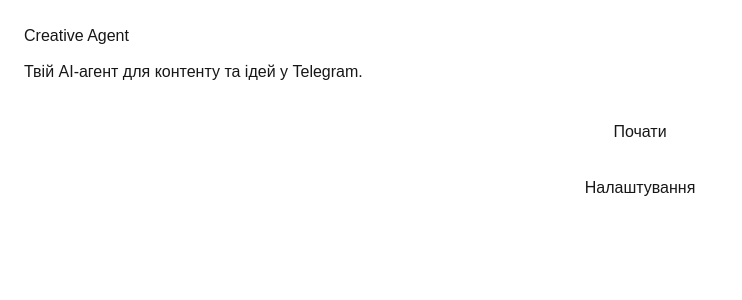
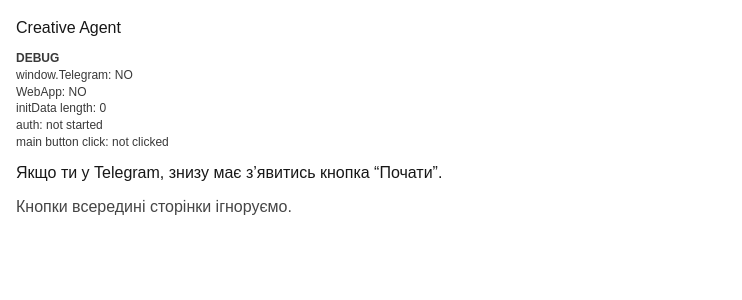
Before and after one commit to filyukvlad-prog/creative-agent, a Next.js app: page /onboarding in a window 1280 px wide. Shown: the top 300 px of the page, without its empty margins (0-742 px from the left). Built offline with nearby package versions, Linux system fonts and the light colour scheme.

Commit message:
Add onboarding debug panel + Telegram MainButton

```diff
--- a/app/onboarding/page.tsx
+++ b/app/onboarding/page.tsx
@@ -1,33 +1,82 @@
 "use client";
 
-import { useEffect } from "react";
-
-import Link from "next/link";
+import { useEffect, useState } from "react";
 
 export default function OnboardingPage() {
+  const [debug, setDebug] = useState({
+    hasTelegram: false,
+    hasWebApp: false,
+    initDataLen: 0,
+    auth: "not started" as string,
+    click: "not clicked" as string,
+  });
+
   useEffect(() => {
-  if (typeof window !== "undefined" && window.Telegram?.WebApp) {
-    window.Telegram.WebApp.ready();
-    window.Telegram.WebApp.expand();
-  }
-}, []);
+    const tg = (window as any).Telegram;
+    const webApp = tg?.WebApp;
 
-    return (
-    <main style={{ padding: 24, display: "grid", gap: 12 }}>
+    setDebug((d) => ({
+      ...d,
+      hasTelegram: !!tg,
+      hasWebApp: !!webApp,
+      initDataLen: (webApp?.initData?.length || 0),
+    }));
+
+    if (!webApp) return;
+
+    webApp.ready();
+    webApp.expand?.();
+
+    // Telegram MainButton
+    webApp.MainButton.setText("Почати");
+    webApp.MainButton.show();
+
+    const onClick = () => {
+      setDebug((d) => ({ ...d, click: "clicked" }));
+      window.location.assign("/dashboard");
+    };
+
+    webApp.MainButton.onClick(onClick);
+
+    // Call auth
+    setDebug((d) => ({ ...d, auth: "calling /api/auth/telegram..." }));
+    fetch("/api/auth/telegram", {
+      method: "POST",
+      headers: { "Content-Type": "application/json" },
+      body: JSON.stringify({ initData: webApp.initData }),
+    })
+      .then(async (r) => {
+        const data = await r.json().catch(() => ({}));
+        setDebug((d) => ({
+          ...d,
+          auth: `response: ${r.status} ${JSON.stringify(data)}`,
+        }));
+      })
+      .catch((e) => {
+        setDebug((d) => ({ ...d, auth: `error: ${String(e)}` }));
+      });
+
+    return () => {
+      webApp.MainButton.offClick(onClick);
+      webApp.MainButton.hide();
+    };
+  }, []);
+
+  return (
+    <main style={{ padding: 16, display: "grid", gap: 10 }}>
       <h1 style={{ margin: 0 }}>Creative Agent</h1>
-      <p style={{ margin: 0 }}>
-        Твій AI-агент для контенту та ідей у Telegram.
-      </p>
 
-      <div style={{ display: "grid", gap: 8, marginTop: 12 }}>
-        <Link href="/dashboard">
-          <button style={{ padding: 12, width: "100%" }}>Почати</button>
-        </Link>
+      <div style={{ fontSize: 12, opacity: 0.85, lineHeight: 1.4 }}>
+        <div><b>DEBUG</b></div>
+        <div>window.Telegram: {debug.hasTelegram ? "YES" : "NO"}</div>
+        <div>WebApp: {debug.hasWebApp ? "YES" : "NO"}</div>
+        <div>initData length: {debug.initDataLen}</div>
+        <div>auth: {debug.auth}</div>
+        <div>main button click: {debug.click}</div>
+      </div>
 
-        <Link href="/settings">
-          <button style={{ padding: 12, width: "100%" }}>Налаштування</button>
-        </Link>
-      </div>
+      <p style={{ margin: 0 }}>Якщо ти у Telegram, знизу має з’явитись кнопка “Почати”.</p>
+      <p style={{ margin: 0, opacity: 0.8 }}>Кнопки всередині сторінки ігноруємо.</p>
     </main>
   );
 }
```
